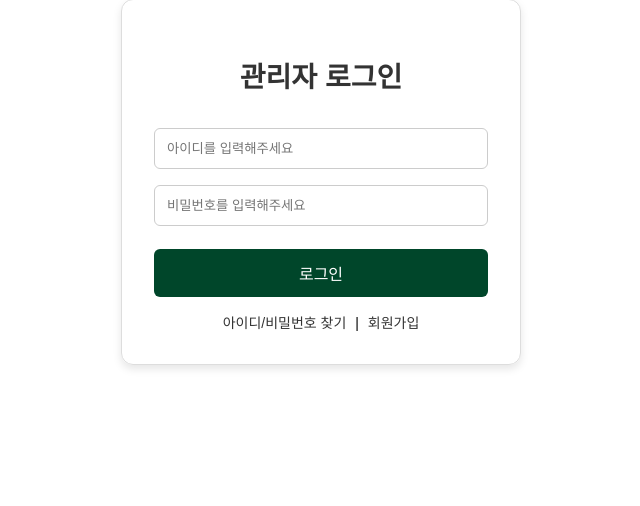
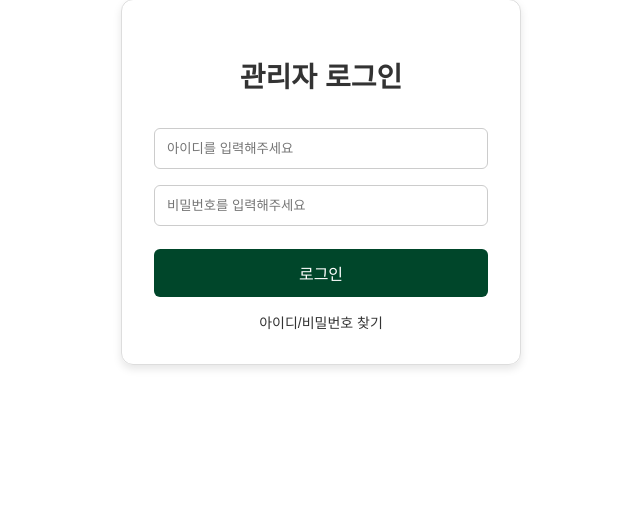
Before and after one commit to SqueezeTheLemon/byteMe, a Flask app: page /admin_login in a window 1280 px wide. Shown: the part 149-655 px from the top of the page, without its empty margins (319-959 px from the left). Run offline with Flask 3, Linux system fonts and the light colour scheme.

Commit message:
Update admin_login.html
관리자 회원가입 삭제

```diff
--- a/templates/admin_login.html
+++ b/templates/admin_login.html
@@ -16,7 +16,7 @@
     </form>
 
     <div class="login-options">
-        <a href="#">아이디/비밀번호 찾기</a> | <a href="{{ url_for('signup') }}">회원가입</a>
+        <a href="#">아이디/비밀번호 찾기</a>
     </div>
 </div>
 {% endblock section %}
```
